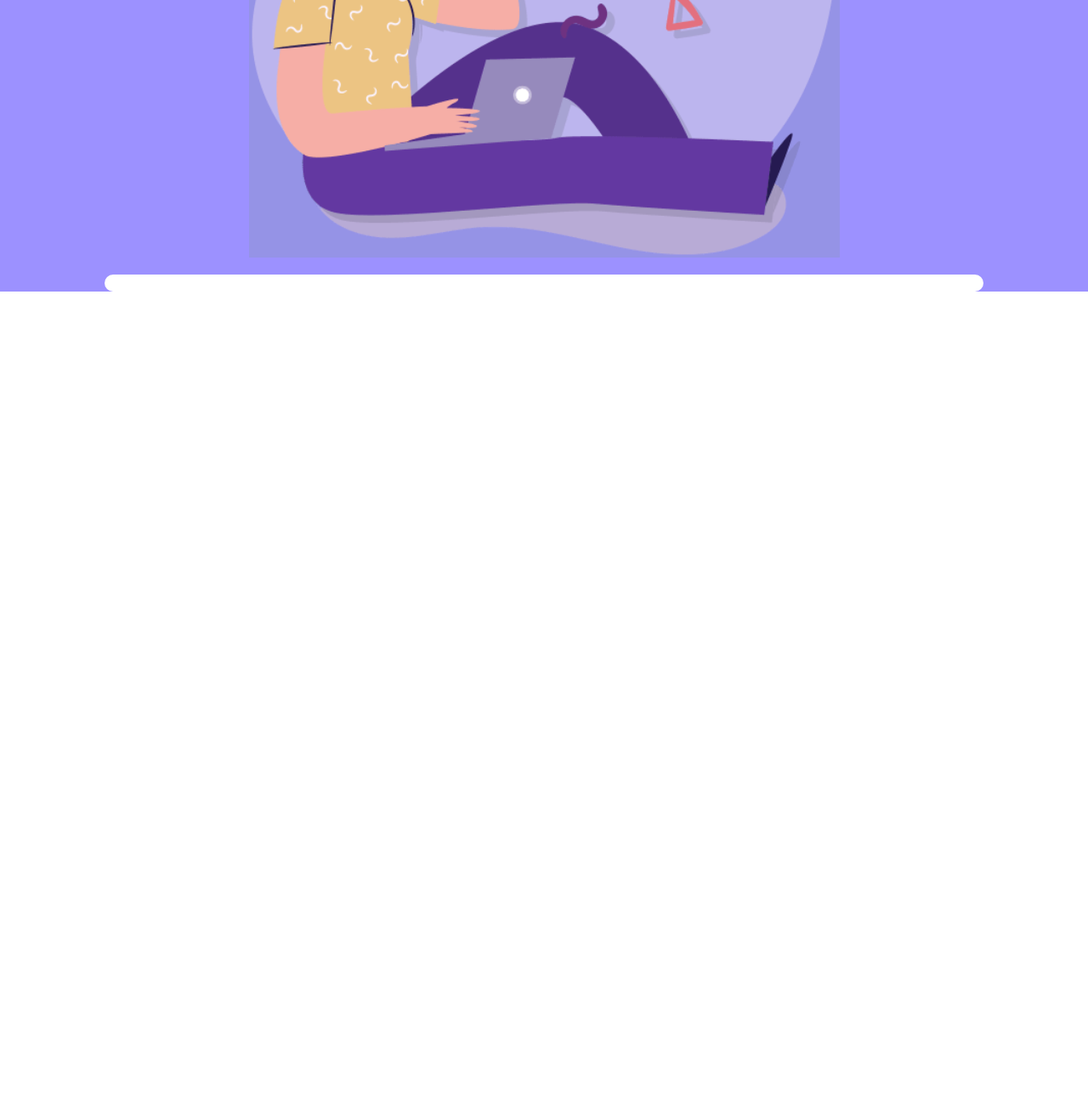
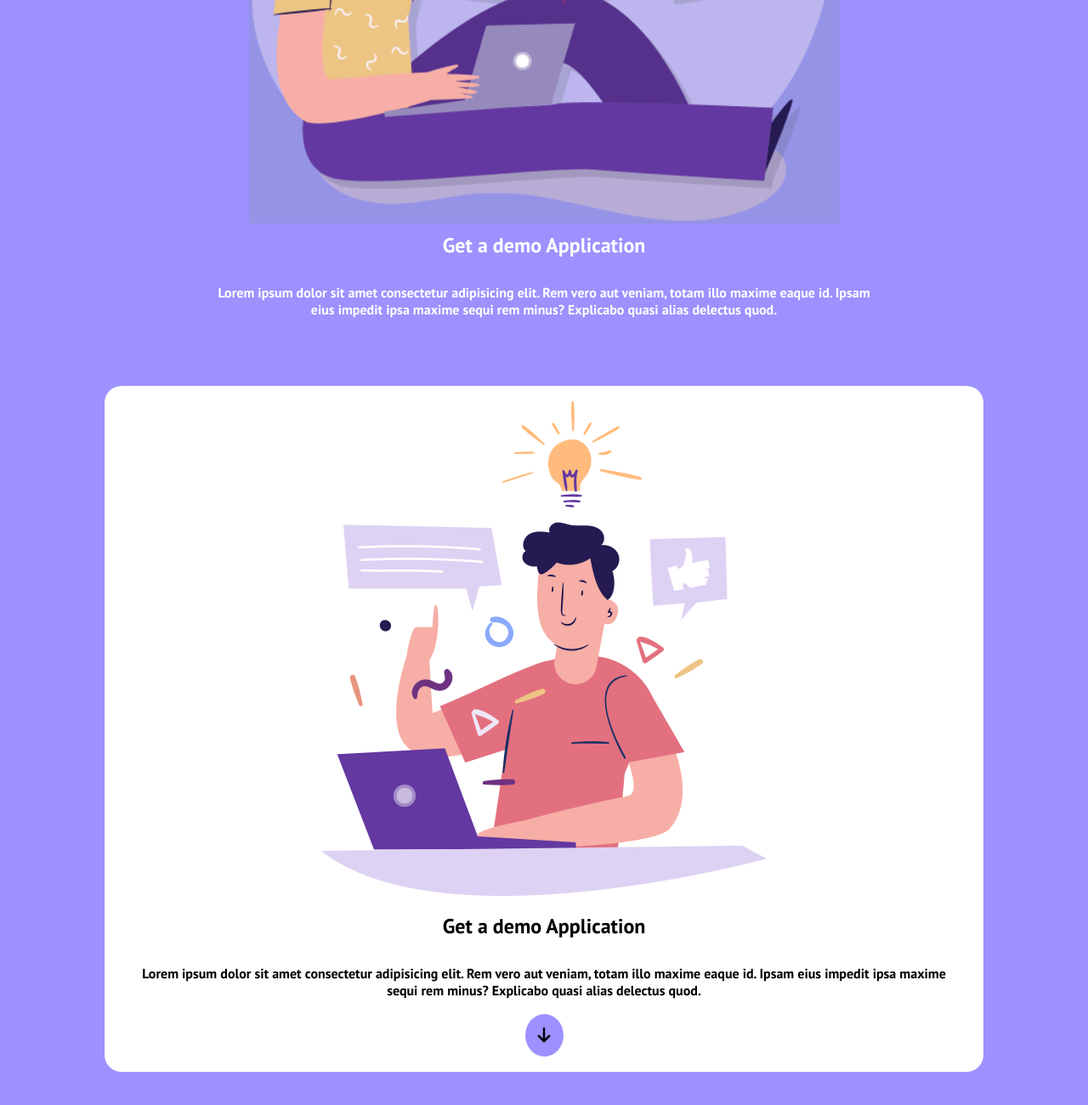
Before and after one commit to Chrissx77/htmlcss-responsive-layout, a plain HTML site: page index.html in a window 1280 px wide. Shown: the part 2783-4083 px from the top of the page at 85% size. Before the commit the page ends 3206 px from the top, so only its background shows below. Drawn offline with Linux system fonts and the light colour scheme.

Commit message:
added-planning-section

```diff
--- a/css/style.css
+++ b/css/style.css
@@ -46,8 +46,9 @@ nav {
  *************************************************/
 
 /* FEATURES SECTION */
-.row {
-    margin: 80px 0;
+
+.features{
+    padding: 20px 0;
 }
 
 .col {
@@ -104,14 +105,42 @@ div img {
 }
 
 /* PLANNING SECTION */
+.planning {
+    background-color: rgb(156, 145, 255);
+    padding: 20px 0;
+}
+
 .transparent {
     background-color: transparent;
 }
 
-.white {
+.white-bg {
     background-color: white;
 }
 
-.planning {
+.text-strategic-planning{
+    color: white;
+    padding: 20px 0;
+}
+
+.text-strategic-planning .title{
+    color: white;
+}
+
+.text-app-development{
+    color: black;
+    padding: 20px 0;
+}
+
+.text-app-development .title{
+    color: black;
+}
+
+.text-app-development div a{
+    color: black;
     background-color: rgb(156, 145, 255);
+    text-decoration: none;
+    padding: 12px 15px;
+    border-radius: 50%;
+    font-size: 20px;
 }
--- a/index.html
+++ b/index.html
@@ -99,11 +99,41 @@
                     <div class="col transparent">
                         <div class="image">
                             <img src="image/planning1.png" alt="plan1">
+                            <div class=" text-strategic-planning">
+                                <div class="title">
+                                    <h2>Get a demo Application</h2>
+                                </div>
+                                <p>Lorem ipsum dolor sit amet consectetur adipisicing elit. Rem vero aut veniam, totam
+                                    illo
+                                    maxime eaque id. Ipsam eius impedit ipsa maxime sequi rem minus? Explicabo quasi
+                                    alias
+                                    delectus quod.</p>
+                            </div>
+
                         </div>
                     </div>
-                    <div class="col white"></div>
+
+                    <div class="col white-bg">
+                        <img src="image/planning2.png" alt="">
+                        <div class="text-app-development">
+                            <div class="title">
+                                <h2>Get a demo Application</h2>
+                            </div>
+                            <p>Lorem ipsum dolor sit amet consectetur adipisicing elit. Rem vero aut veniam, totam
+                                illo
+                                maxime eaque id. Ipsam eius impedit ipsa maxime sequi rem minus? Explicabo quasi
+                                alias
+                                delectus quod.</p>
+                                <div><a href="#"><i class="fa-solid fa-arrow-down" style="color: #000000;"></i></a></div>
+                        </div>
+
+                    </div>
                 </div>
             </div>
+
+        </section>
+
+        <section class="testimonials">
 
         </section>
 
```
